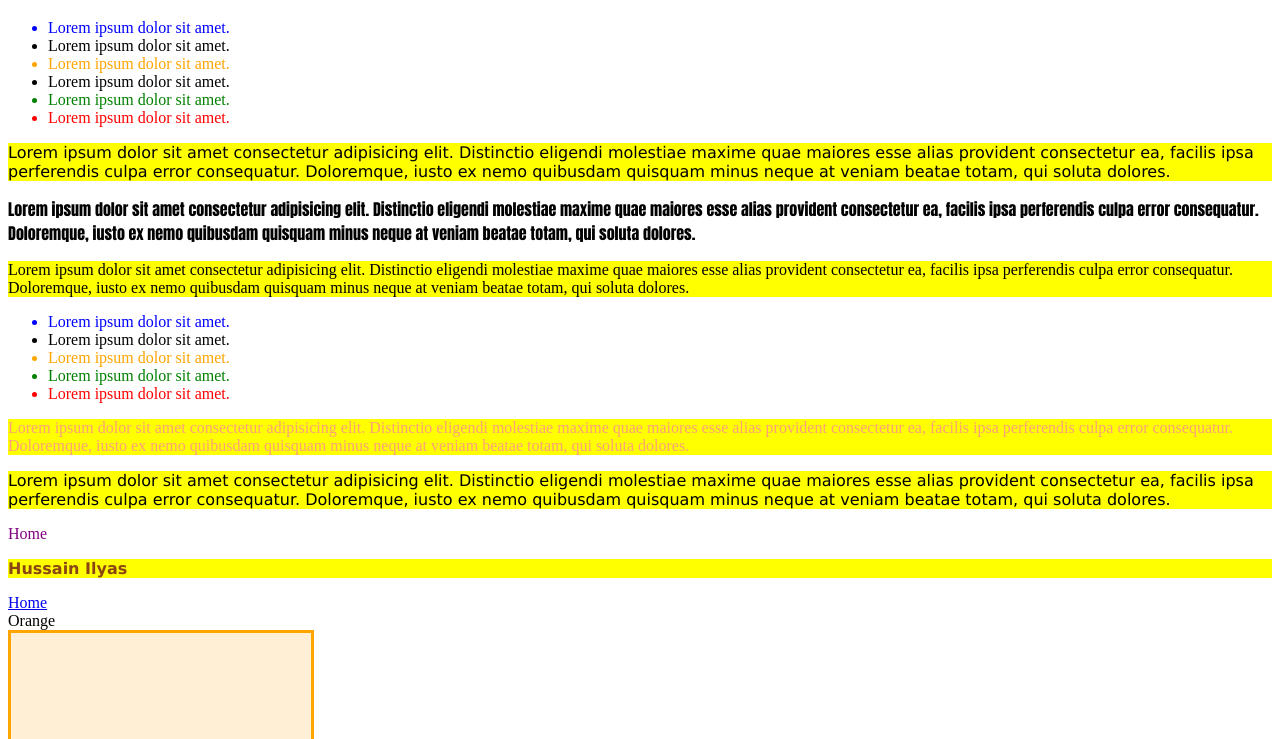
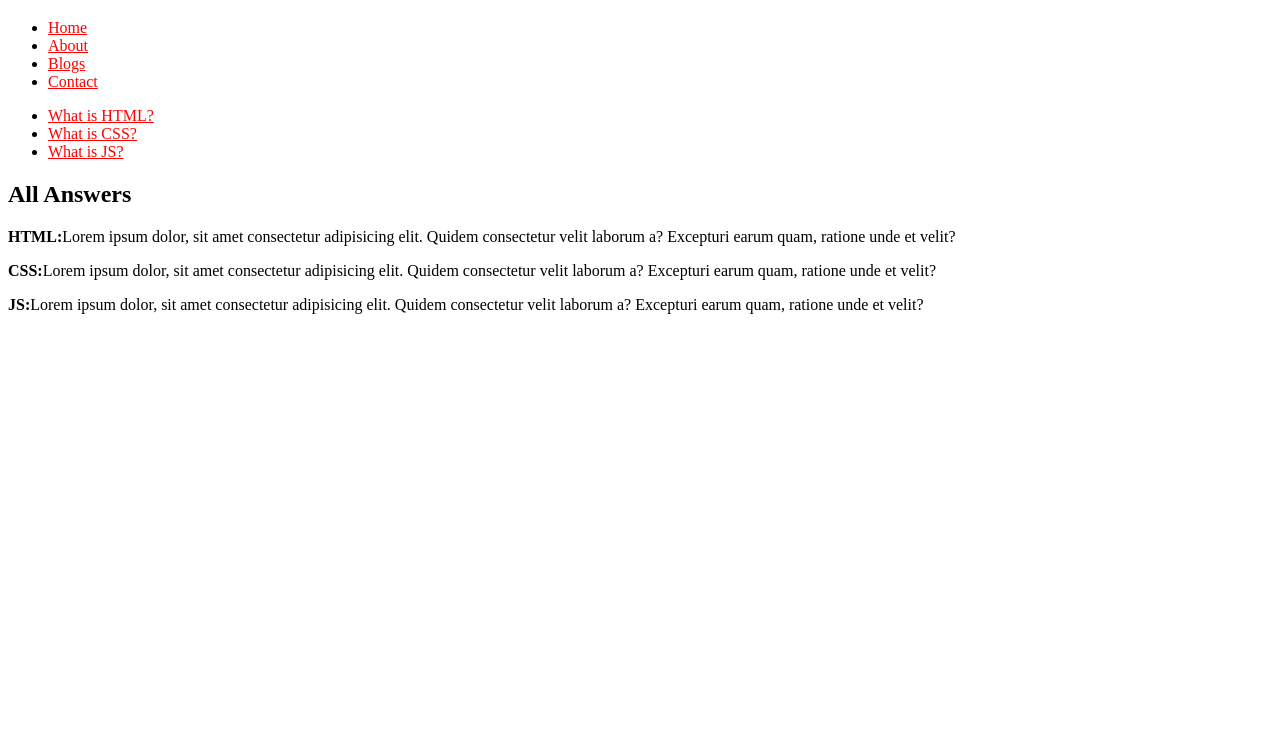
Before and after one commit to mhussainilyas/CSS-Styling, a plain HTML site: page index.html in a window 1280 px wide. Shown: the part 61-800 px from the top of the page. Drawn offline with Linux system fonts and the light colour scheme.

Commit message:
anchor pseudo classes

```diff
--- a/Advance CSS/pseudo classes/anchor-pseudo-classes.css
+++ b/Advance CSS/pseudo classes/anchor-pseudo-classes.css
@@ -0,0 +1,24 @@
+/* link */
+ul a:link {
+  color: red;
+}
+
+/* hover */
+ul a:hover {
+  color: blue;
+}
+
+/* visited */
+ul a:visited {
+  color: green;
+}
+
+/* active */
+ul a:active {
+  color: orange;
+}
+
+/* target */
+p:target {
+  background-color: yellow;
+}
--- a/index.html
+++ b/index.html
@@ -6,74 +6,37 @@
     <title>CSS Tutorial</title>
     <link
       rel="stylesheet"
-      href="Advance CSS/pseudo classes/pseudo-classes.css"
+      href="Advance CSS/pseudo classes/anchor-pseudo-classes.css"
     />
   </head>
   <body>
     <h1>Pseudo Classes</h1>
-    <ul id="list-one">
-      <li>Lorem ipsum dolor sit amet.</li>
-      <li>Lorem ipsum dolor sit amet.</li>
-      <li>Lorem ipsum dolor sit amet.</li>
-      <li>Lorem ipsum dolor sit amet.</li>
-      <li>Lorem ipsum dolor sit amet.</li>
-      <li>Lorem ipsum dolor sit amet.</li>
+    <ul class="anchor">
+      <li><a href="#">Home</a></li>
+      <li><a href="#">About</a></li>
+      <li><a href="#">Blogs</a></li>
+      <li><a href="#">Contact</a></li>
     </ul>
-    <p>
-      Lorem ipsum dolor sit amet consectetur adipisicing elit. Distinctio
-      eligendi molestiae maxime quae maiores esse alias provident consectetur
-      ea, facilis ipsa perferendis culpa error consequatur. Doloremque, iusto ex
-      nemo quibusdam quisquam minus neque at veniam beatae totam, qui soluta
-      dolores.
+    <ul id="list">
+      <li><a href="#html">What is HTML?</a></li>
+      <li><a href="#css">What is CSS?</a></li>
+      <li><a href="#js">What is JS?</a></li>
+    </ul>
+    <h2>All Answers</h2>
+    <p id="html">
+      <b>HTML:</b>Lorem ipsum dolor, sit amet consectetur adipisicing elit.
+      Quidem consectetur velit laborum a? Excepturi earum quam, ratione unde et
+      velit?
     </p>
-    <p class="text">
-      Lorem ipsum dolor sit amet consectetur adipisicing elit. Distinctio
-      eligendi molestiae maxime quae maiores esse alias provident consectetur
-      ea, facilis ipsa perferendis culpa error consequatur. Doloremque, iusto ex
-      nemo quibusdam quisquam minus neque at veniam beatae totam, qui soluta
-      dolores.
+    <p id="css">
+      <b>CSS:</b>Lorem ipsum dolor, sit amet consectetur adipisicing elit.
+      Quidem consectetur velit laborum a? Excepturi earum quam, ratione unde et
+      velit?
     </p>
-    <p>
-      Lorem ipsum dolor sit amet consectetur adipisicing elit. Distinctio
-      eligendi molestiae maxime quae maiores esse alias provident consectetur
-      ea, facilis ipsa perferendis culpa error consequatur. Doloremque, iusto ex
-      nemo quibusdam quisquam minus neque at veniam beatae totam, qui soluta
-      dolores.
+    <p id="js">
+      <b>JS:</b>Lorem ipsum dolor, sit amet consectetur adipisicing elit.
+      Quidem consectetur velit laborum a? Excepturi earum quam, ratione unde et
+      velit?
     </p>
-    <ul id="list-two">
-      <li>Lorem ipsum dolor sit amet.</li>
-      <li>Lorem ipsum dolor sit amet.</li>
-      <li>Lorem ipsum dolor sit amet.</li>
-      <li>Lorem ipsum dolor sit amet.</li>
-      <li>Lorem ipsum dolor sit amet.</li>
-    </ul>
-    <p>
-      Lorem ipsum dolor sit amet consectetur adipisicing elit. Distinctio
-      eligendi molestiae maxime quae maiores esse alias provident consectetur
-      ea, facilis ipsa perferendis culpa error consequatur. Doloremque, iusto ex
-      nemo quibusdam quisquam minus neque at veniam beatae totam, qui soluta
-      dolores.
-    </p>
-    <p>
-      Lorem ipsum dolor sit amet consectetur adipisicing elit. Distinctio
-      eligendi molestiae maxime quae maiores esse alias provident consectetur
-      ea, facilis ipsa perferendis culpa error consequatur. Doloremque, iusto ex
-      nemo quibusdam quisquam minus neque at veniam beatae totam, qui soluta
-      dolores.
-    </p>
-    <div>
-      <a href="#">Home</a>
-    </div>
-    <div>
-      <p>Hussain Ilyas</p>
-      <a href="#">Home</a><br />
-      <span>Orange</span>
-    </div>
-    <div></div>
-    <div class="languauge">
-      <p lang="en">Lorem ipsum dolor sit amet.</p>
-      <p lang="fr">Lorem ipsum dolor sit amet.</p>
-      <p lang="de">Lorem ipsum dolor sit amet.</p>
-    </div>
   </body>
 </html>
```
